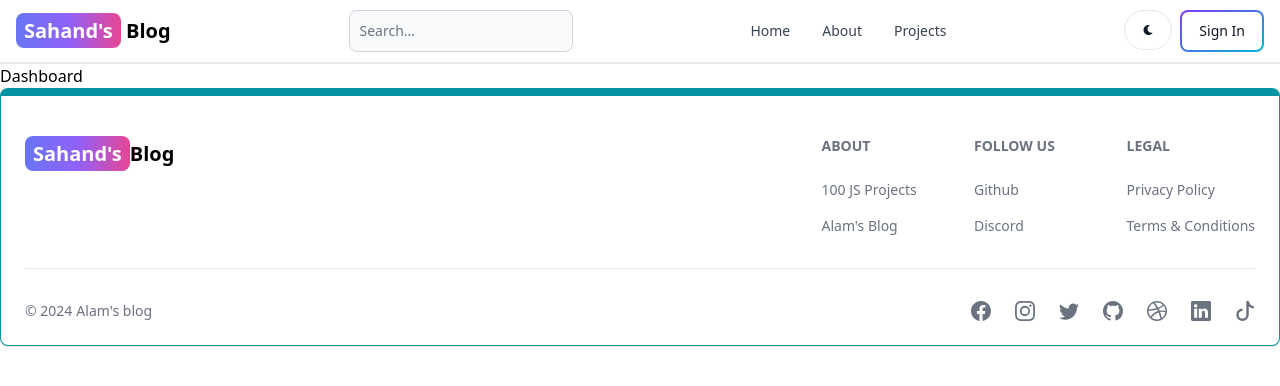
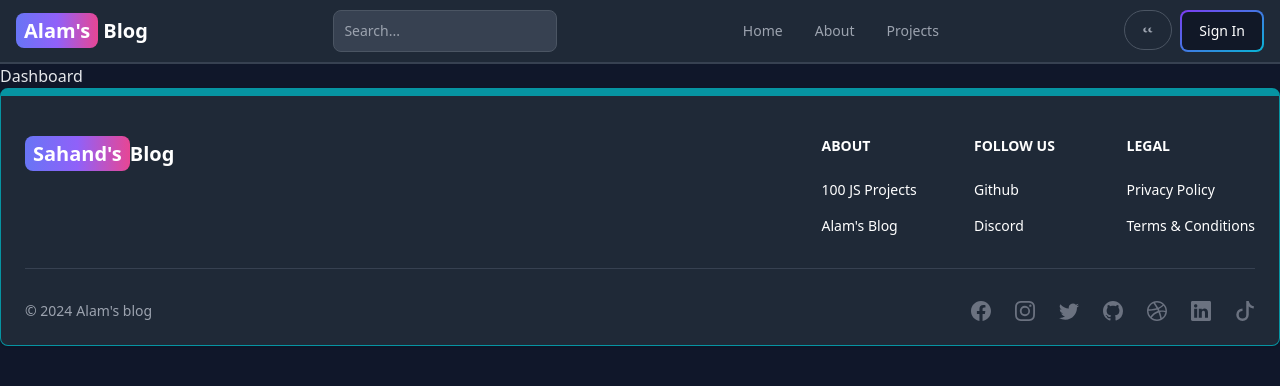
Before and after one commit to MASUDALAM234970/mern-blog, a React (Vite) app in the folder client/: page /dashboard in a window 1280 px wide. Shown: the top 386 px of the page. Built offline with nearby package versions, Linux system fonts and the light colour scheme; no server answers.

Commit message:
Add theme

```diff
--- a/client/src/Component/Header.jsx
+++ b/client/src/Component/Header.jsx
@@ -2,13 +2,16 @@ import { Avatar, Button, Dropdown, Navbar, TextInput } from "flowbite-react";
 import React, { useState } from "react";
 import { Link, useLocation } from "react-router-dom";
 import { AiOutlineSearch } from "react-icons/ai";
-import { FaMoon } from "react-icons/fa";
-import { useSelector } from "react-redux";
+import { FaMoon, FaSun } from "react-icons/fa";
+import { useSelector, useDispatch } from "react-redux";
+import { toggleTheme } from "../redux/theme/themeSlice";
 
 export const Header = () => {
   const path = useLocation().pathname; // Get current pathname
   // Replace this
+  const dispatch = useDispatch();
   const { currentUser } = useSelector((state) => state.user);
+  const { theme } = useSelector((state) => state.theme);
 
   const [searchTerm, setSearchTerm] = useState(""); // Search term state
   console.log(currentUser);
@@ -26,7 +29,7 @@ export const Header = () => {
         className="self-center whitespace-nowrap text-sm sm:text-xl font-semibold dark:text-white"
       >
         <span className="px-2 py-1 bg-gradient-to-r from-indigo-500 via-purple-500 to-pink-500 rounded-lg text-white">
-          Sahand's
+          Alam's
         </span>{" "}
         Blog
       </Link>
@@ -48,7 +51,13 @@ export const Header = () => {
 
       <div className="flex gap-2 md:order-2">
         {/* Dark mode button */}
-        <Button className="w-12 h-10 hidden sm:inline" color="gray" pill>
+        <Button
+          className="w-12 h-10 hidden sm:inline"
+          color="gray"
+          pill
+          onClick={() => dispatch(toggleTheme())}
+        >
+          {theme === "light" ? <FaSun /> : <FaMoon />}
           <FaMoon />
         </Button>
 
--- /dev/null
+++ b/client/src/Component/ThemeProvider.jsx
@@ -0,0 +1,12 @@
+import { useSelector } from "react-redux";
+
+export default function ThemeProvider({ children }) {
+  const { theme } = useSelector((state) => state.theme);
+  return (
+    <div className={theme}>
+      <div className="bg-white text-gray-700 dark:text-gray-200 dark:bg-[rgb(16,23,42)] min-h-screen">
+        {children}
+      </div>
+    </div>
+  );
+}
--- a/client/src/main.jsx
+++ b/client/src/main.jsx
@@ -5,11 +5,14 @@ import App from "./App.jsx";
 import { store, persistor } from "./redux/store.js";
 import { Provider } from "react-redux";
 import { PersistGate } from "redux-persist/integration/react";
+import ThemeProvider from "./Component/ThemeProvider.jsx";
 
 createRoot(document.getElementById("root")).render(
   <PersistGate persistor={persistor}>
     <Provider store={store}>
-      <App />
+      <ThemeProvider>
+        <App />
+      </ThemeProvider>
     </Provider>
   </PersistGate>
 );
--- a/client/src/redux/store.js
+++ b/client/src/redux/store.js
@@ -2,9 +2,13 @@ import { configureStore, combineReducers } from "@reduxjs/toolkit";
 import userReducer from "/src/redux/user/userSlice.js";
 import { persistReducer, persistStore } from "redux-persist";
 import storage from "redux-persist/lib/storage";
+import themeReducer from "./theme/themeSlice";
 
 // Combine all reducers
-const rootReducer = combineReducers({ user: userReducer });
+const rootReducer = combineReducers({
+  user: userReducer,
+  theme: themeReducer,
+});
 
 // Persist configuration
 const persistConfig = {
--- /dev/null
+++ b/client/src/redux/theme/themeSlice.js
@@ -0,0 +1,14 @@
+import { createSlice } from "@reduxjs/toolkit";
+
+const themeSlice = createSlice({
+  name: "theme",
+  initialState: { theme: "dark" }, // Corrected typo from 'intialState' to 'initialState'
+  reducers: {
+    toggleTheme: (state) => {
+      state.theme = state.theme === "light" ? "dark" : "light"; // Toggle between 'light' and 'dark'
+    },
+  },
+});
+
+export const { toggleTheme } = themeSlice.actions; // Correct way to export the action
+export default themeSlice.reducer; // Export the reducer from themeSlice
```
